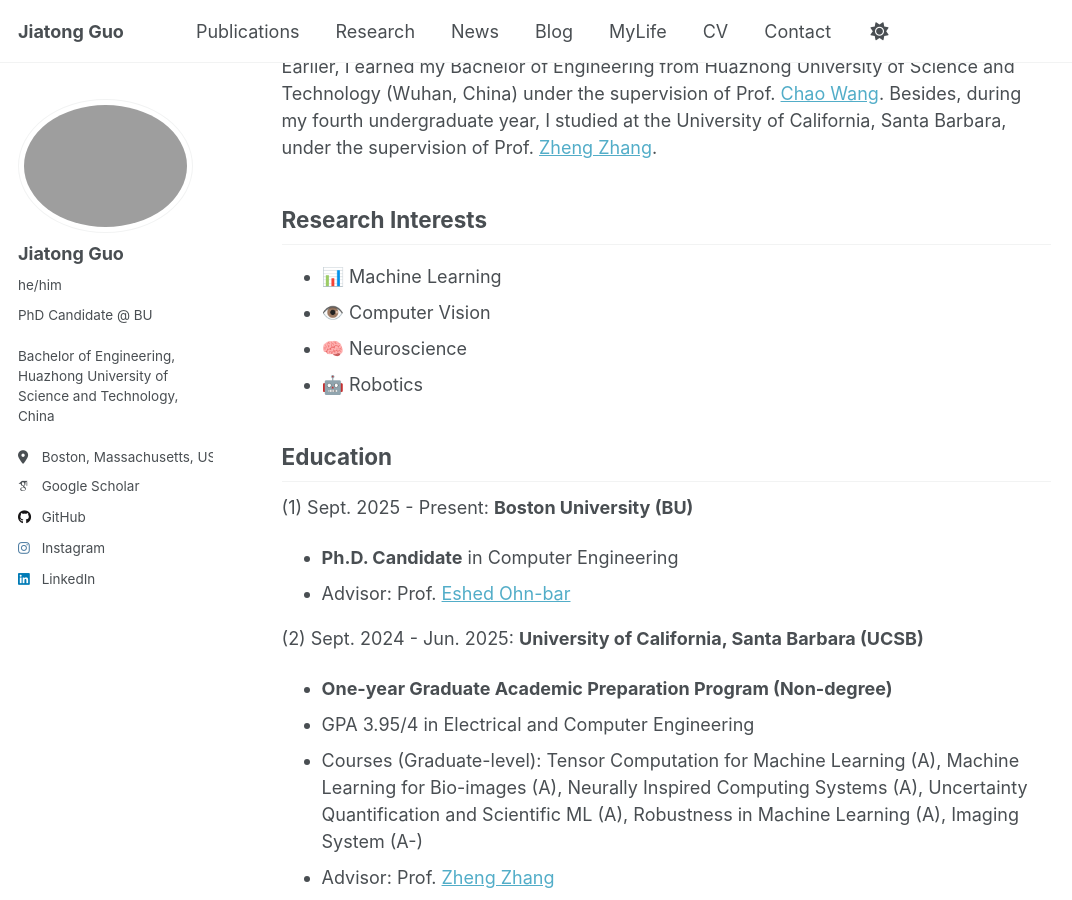
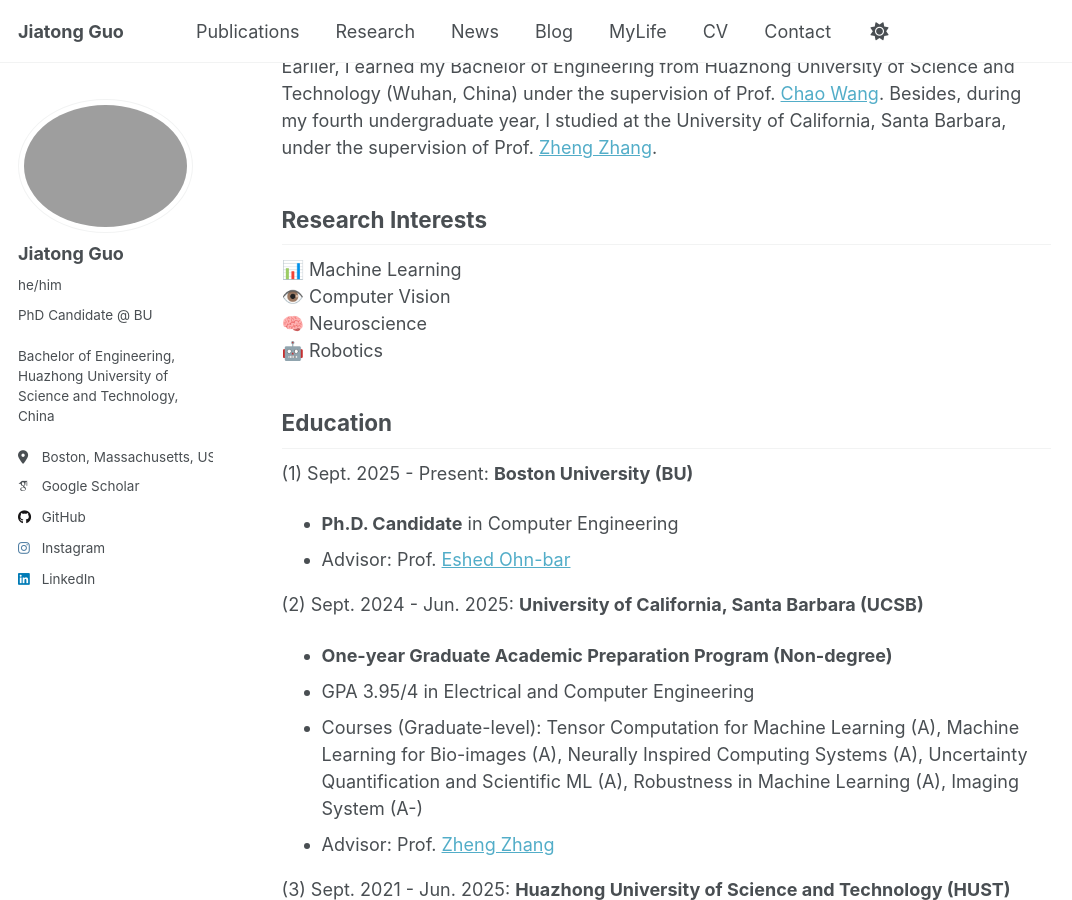
Before and after one commit to guojiatong/guojiatong.github.io, a Jekyll site: the page built from _pages/about.md, in a window 1280 px wide and 900 px high, scrolled down 317 px. Shown: the whole window, without its empty margins (0-1072 px from the left). Built offline with Jekyll 4.4.1, drawn with Linux system fonts in a browser that asks for light colours; some web fonts are replaced; a script that is not in the unit is left out.

Commit message:
Remove bullet dots from research interests

```diff
--- a/_pages/about.md
+++ b/_pages/about.md
@@ -21,10 +21,10 @@ Currently I’m a PhD candidate at Boston University, advised by Prof. [Eshed Oh
 Research Interests
 ------
 
-* 📊 Machine Learning
-* 👁️ Computer Vision
-* 🧠 Neuroscience
-* 🤖 Robotics
+📊 Machine Learning<br>
+👁️ Computer Vision<br>
+🧠 Neuroscience<br>
+🤖 Robotics
 
 
 
```
